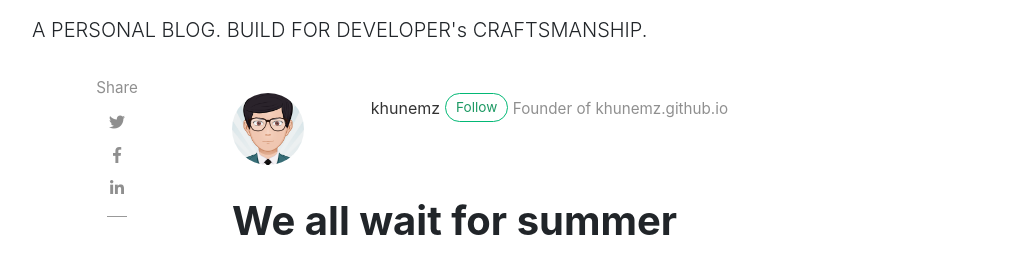
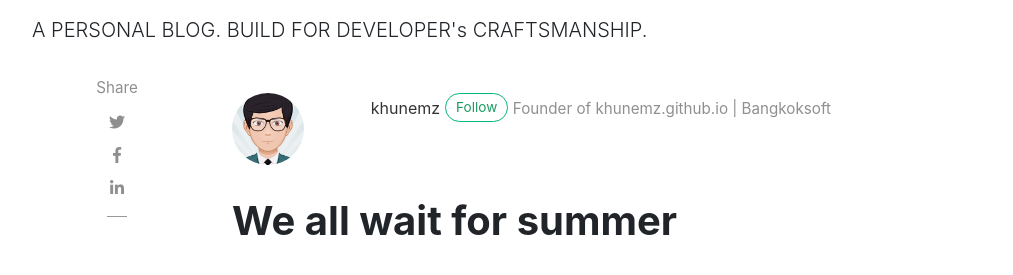
Before and after one commit to khunemz/khunemz.github.io, a Jekyll site: the page built from _posts/2022-06-01-we-all-wait-for-summer.md, in a window 1280 px wide and 900 px high. Shown: the part 138-413 px from the top of the window, without its empty margins (53-1066 px from the left). Built offline with Jekyll 4.4.1, drawn with Linux system fonts in a browser that asks for light colours; nearby versions of some CDN libraries; comment, search, counter and statistics services are not loaded.

```diff
--- a/_config.yml
+++ b/_config.yml
@@ -11,7 +11,7 @@ mailchimp-list:
 include: ["_pages"]
 permalink: /:title/
 # Page
-url: "https://www.facebook.com/khunemz"
+url: "https://khunemz.github.io"
 # Authors
 authors:
   m_chutipong:
@@ -22,7 +22,8 @@ authors:
     email: khunemz@gmail.com
     web: https://khunemz.github.io
     twitter: https://twitter.com/m_chutipong
-    description: "Founder of khunemz.github.io"
+    facebook: https://facebook.com/khunemz
+    description: "Founder of khunemz.github.io | Bangkoksoft"
   john:
     name: John
     display_name: John
```
